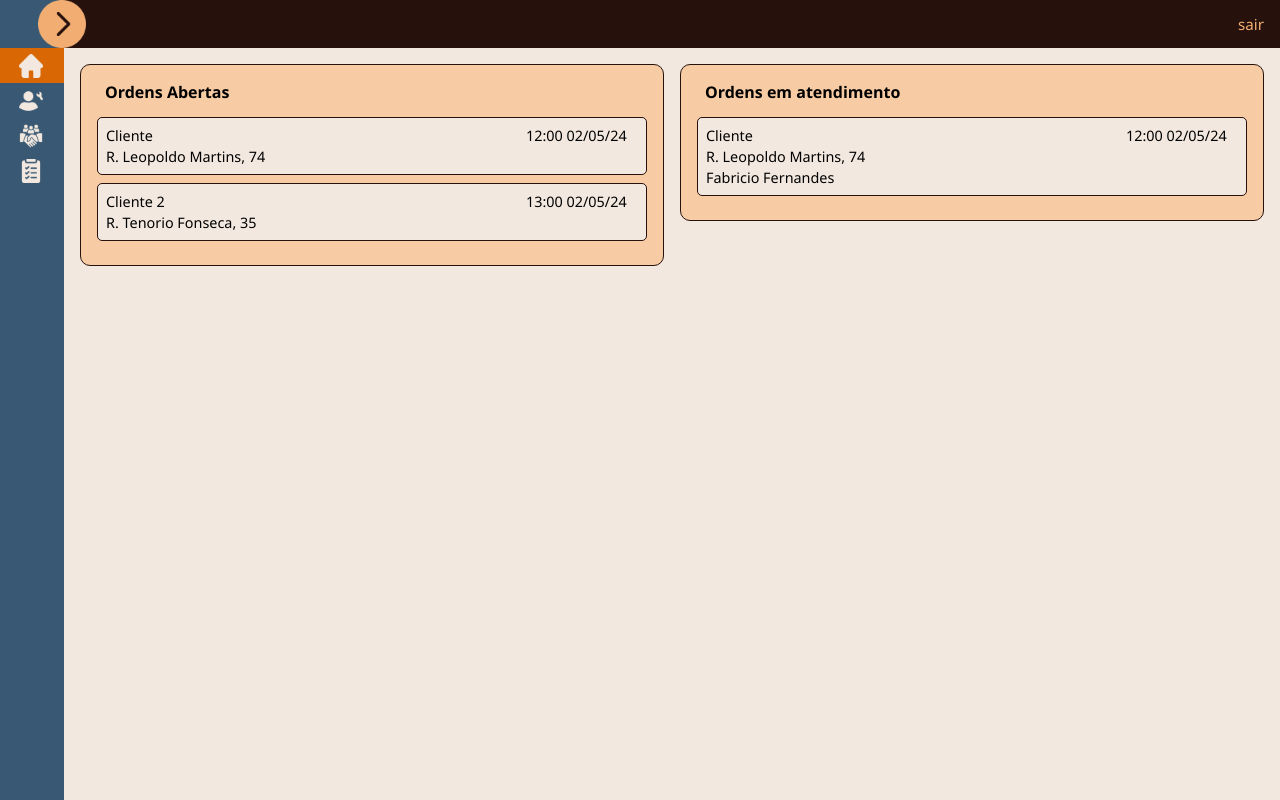
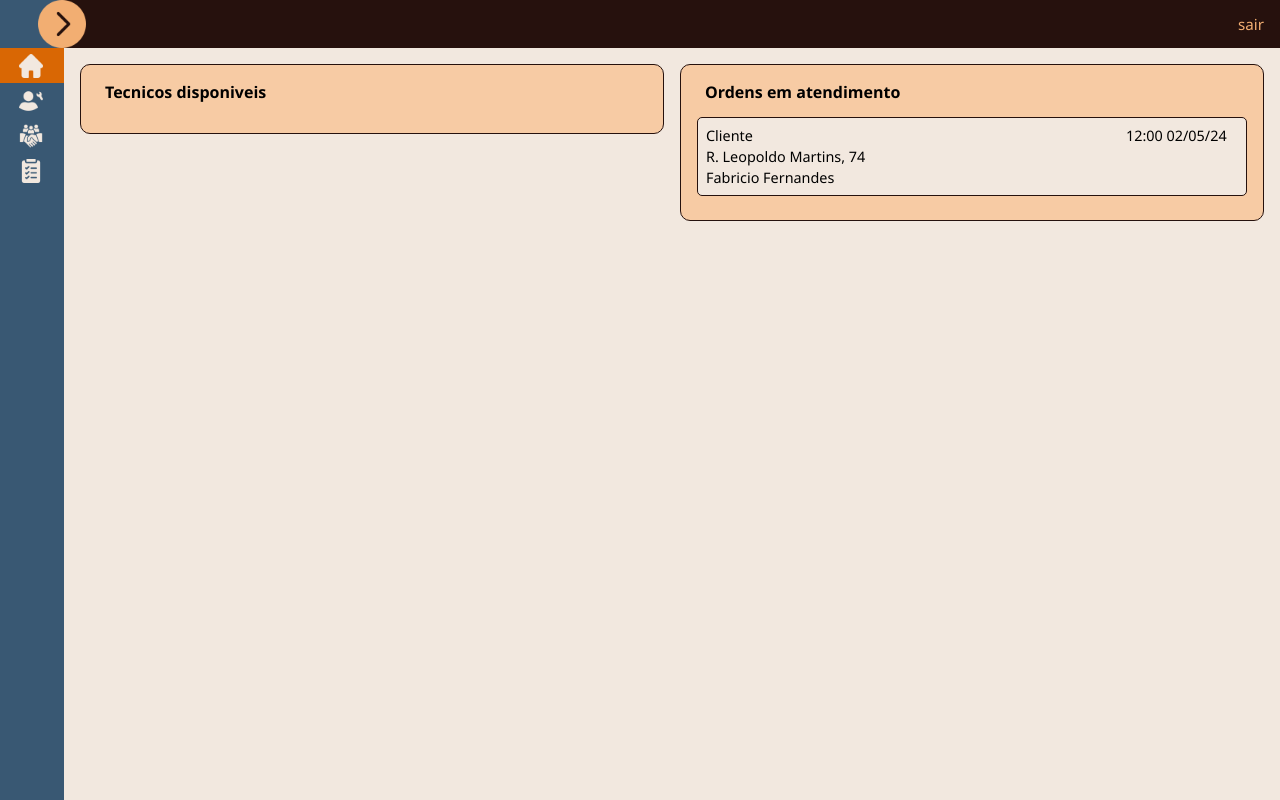
Before and after one commit to S-I-G-O-S/frontend, a React (Vite) app: page /home in a window 1280 px wide. Built offline with nearby package versions, Linux system fonts and the light colour scheme.

Commit message:
09/09/2024 2

```diff
--- a/src/pages/Home.jsx
+++ b/src/pages/Home.jsx
@@ -50,6 +50,12 @@ function Home() {
                     </div>
                 </div>
             </section>
+            <section id='secTecnicosDisponiveis'>
+                <h2>Tecnicos disponiveis</h2>
+                <div id='listTecsDisp'>
+
+                </div>
+            </section>
         </main>
         </div>
     )
--- a/src/styles/home.css
+++ b/src/styles/home.css
@@ -59,6 +59,7 @@
             }
         }
         #secOrdensAbertas {
+            display: none;
             grid-area: ordensAbertas;
             .ordensAbertas{
                 display: grid;
@@ -106,6 +107,7 @@
                 }
             }
         }
+        #sec
     }
 }
 @media screen and (width <= 800px) {
```
